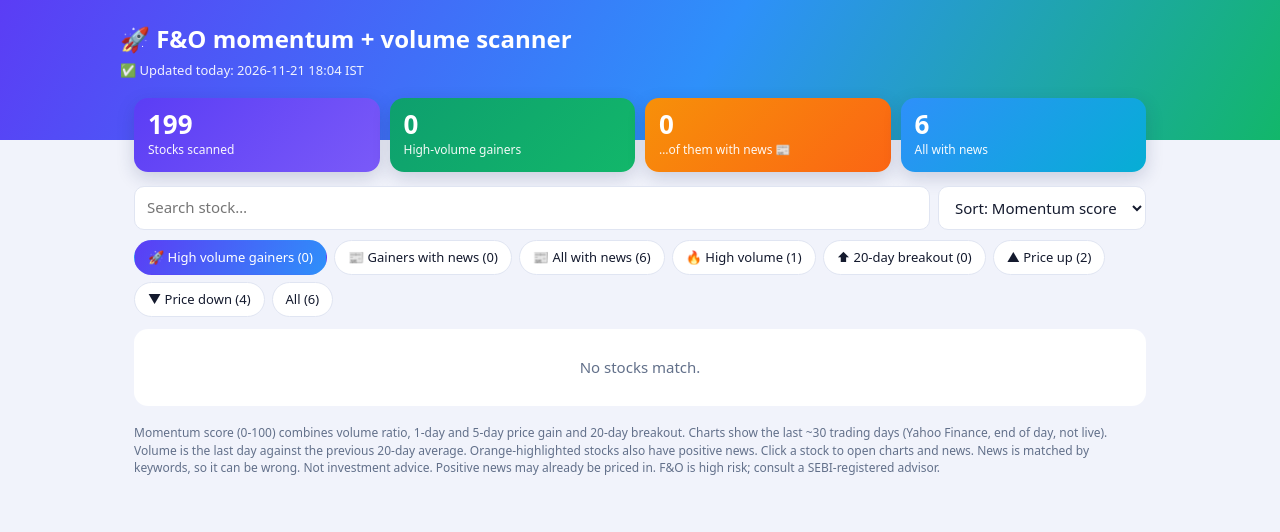
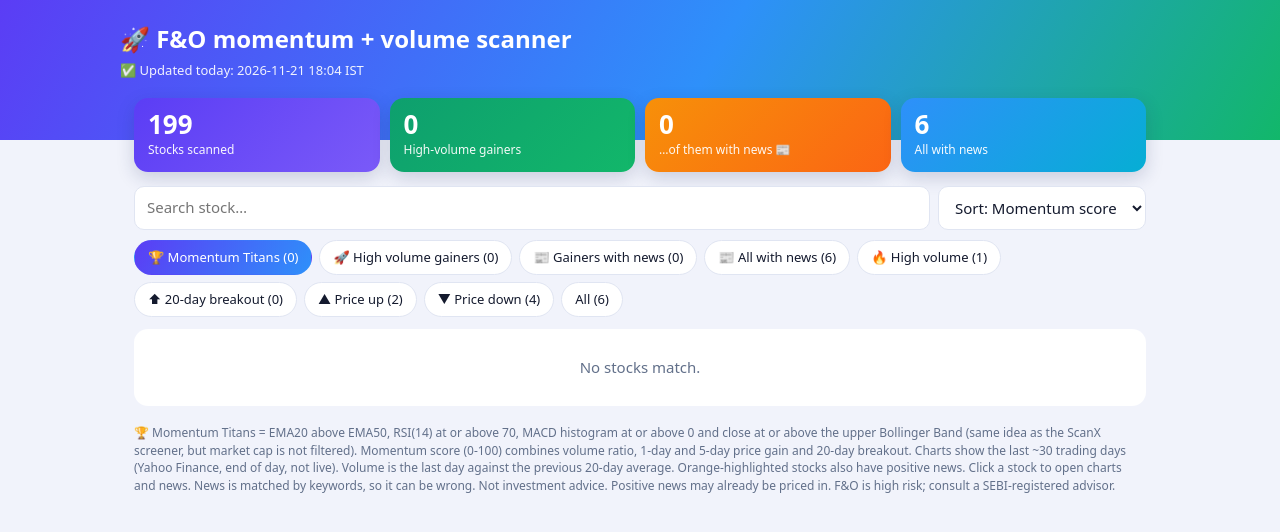
Before and after one commit to velloregamingyt-star/fno-news, a plain HTML site: page index.html in a window 1280 px wide. Drawn offline with Linux system fonts and the light colour scheme.

Commit message:
Update index.html

```diff
--- a/index.html
+++ b/index.html
@@ -58,12 +58,12 @@ svg.sp{width:100%;height:42px;display:block}
 <select id="o"><option value="mom">Sort: Momentum score</option><option value="vol">Sort: Volume ratio</option><option value="score">Sort: News score</option><option value="chg">Sort: Price change</option><option value="az">Sort: A to Z</option></select></div>
 <div class="chips" id="ch"></div>
 <div class="list" id="L"></div>
-<p class="d">Momentum score (0-100) combines volume ratio, 1-day and 5-day price gain and 20-day breakout. Charts show the last ~30 trading days (Yahoo Finance, end of day, not live). Volume is the last day against the previous 20-day average. Orange-highlighted stocks also have positive news. Click a stock to open charts and news. News is matched by keywords, so it can be wrong. Not investment advice. Positive news may already be priced in. F&amp;O is high risk; consult a SEBI-registered advisor.</p>
+<p class="d">🏆 Momentum Titans = EMA20 above EMA50, RSI(14) at or above 70, MACD histogram at or above 0 and close at or above the upper Bollinger Band (same idea as the ScanX screener, but market cap is not filtered). Momentum score (0-100) combines volume ratio, 1-day and 5-day price gain and 20-day breakout. Charts show the last ~30 trading days (Yahoo Finance, end of day, not live). Volume is the last day against the previous 20-day average. Orange-highlighted stocks also have positive news. Click a stock to open charts and news. News is matched by keywords, so it can be wrong. Not investment advice. Positive news may already be priced in. F&amp;O is high risk; consult a SEBI-registered advisor.</p>
 </main><script>
-let D=[],F='mo',N=0;const $=i=>document.getElementById(i);
+let D=[],F='tt',N=0;const $=i=>document.getElementById(i);
 const esc=s=>String(s).replace(/[&<>"]/g,c=>({'&':'&amp;','<':'&lt;','>':'&gt;','"':'&quot;'}[c]));
 const HV=d=>d.vol&&d.vol.ratio>=1.5&&d.vol.chg>0;
-const FIL={mo:['🚀 High volume gainers',HV],mn:['📰 Gainers with news',d=>HV(d)&&d.news.length>0],nw:['📰 All with news',d=>d.news.length>0],hv:['🔥 High volume',d=>d.vol&&d.vol.ratio>=1.5],br:['⬆ 20-day breakout',d=>d.vol&&d.vol.brk],up:['▲ Price up',d=>d.vol&&d.vol.chg>0],dn:['▼ Price down',d=>d.vol&&d.vol.chg<0],all:['All',()=>true]};
+const FIL={tt:['🏆 Momentum Titans',d=>d.vol&&d.vol.titan],mo:['🚀 High volume gainers',HV],mn:['📰 Gainers with news',d=>HV(d)&&d.news.length>0],nw:['📰 All with news',d=>d.news.length>0],hv:['🔥 High volume',d=>d.vol&&d.vol.ratio>=1.5],br:['⬆ 20-day breakout',d=>d.vol&&d.vol.brk],up:['▲ Price up',d=>d.vol&&d.vol.chg>0],dn:['▼ Price down',d=>d.vol&&d.vol.chg<0],all:['All',()=>true]};
 function chips(){$('ch').innerHTML=Object.entries(FIL).map(([k,[t,f]])=>`<button class="chip ${F===k?'on':''}" data-k="${k}">${t} (${D.filter(f).length})</button>`).join('')}
 $('ch').onclick=e=>{const k=e.target.dataset.k;if(k){F=k;r()}};
 function vinfo(x){return x>=1.5?['🔥 High','pa','var(--a)']:x>=1.1?['↑ Above avg','pg','var(--g)']:x>=0.8?['→ Normal','pb','var(--b)']:['↓ Below avg','pr','var(--r)']}
@@ -84,9 +84,9 @@ function r(){chips();N=0;const k=$('q').value.toLowerCase(),m=$('o').value;
  if(v){const [t,cls,col]=vinfo(v.ratio);bc=col;
   price=`<span class="pc ${v.chg>=0?'up':'dn'}">${v.chg>=0?'▲ +':'▼ '}${v.chg}%</span> <span class="nm">₹${v.price}</span>`;
   vol=`<div class="vb"><div class="t"><span class="pill ${cls}">${t}</span><b>${v.ratio}x</b></div><div class="bar"><i style="width:${Math.min(100,v.ratio/2*100)}%;background:${col}"></i></div></div>`;
-  det=(v.closes&&v.closes.length>2?`<div class="charts"><div class="cb"><h4>Price, last ${v.closes?v.closes.length:0} days</h4>${big(v.closes)}</div><div class="cb"><h4>Volume (green = up day, red = down day)</h4>${vbars(v.vols,v.closes,v.avg)}</div></div>`:'')+`<div class="meta">Volume ${v.vol.toLocaleString('en-IN')} vs avg ${v.avg.toLocaleString('en-IN')} · as of ${esc(v.asof)}</div>`}
+  const I=v.ind;det=(I?`<div class="meta" style="padding-top:10px"><b>Indicators:</b> RSI ${I.rsi}${I.rsi>=70?' ✅':''} · EMA20 ${I.ema20} ${I.ema20>I.ema50?'>':'<'} EMA50 ${I.ema50} · MACD hist ${I.macdh}${I.macdh>=0?' ✅':''} · Upper Bollinger ${I.bbup}${v.price>=I.bbup?' ✅ (price above)':''}${v.titan?' · <b>🏆 All Momentum Titans conditions met</b>':''}</div>`:'')+(v.closes&&v.closes.length>2?`<div class="charts"><div class="cb"><h4>Price, last ${v.closes?v.closes.length:0} days</h4>${big(v.closes)}</div><div class="cb"><h4>Volume (green = up day, red = down day)</h4>${vbars(v.vols,v.closes,v.avg)}</div></div>`:'')+`<div class="meta">Volume ${v.vol.toLocaleString('en-IN')} vs avg ${v.avg.toLocaleString('en-IN')} · as of ${esc(v.asof)}</div>`}
  const hn=d.news.length>0,rv=v?v.mom:d.score;
- return `<div class="item${hn?' nw':''}" style="--bc:${bc}"><div class="row"><div><div class="sym">${esc(d.symbol)}${hn?`<span class="nb">📰 ${d.news.length}</span>`:''}</div><div class="nm">${esc(d.name)}</div>${v?`<div class="tg">5d ${v.ret5>=0?'+':''}${v.ret5}%${v.brk?' · ⬆ 20d high':''}</div>`:''}</div><div>${v?spark(v.closes,140,42):''}</div><div>${price}</div>${vol}<div class="sc" style="--v:${rv}" title="Momentum score"><span>${rv}</span></div></div><div class="det">${det}${hn?'':'<div class="meta" style="padding-top:8px">No positive news found in the last 24h</div>'}${d.news.map(n=>`<a href="${esc(n.link)}" target="_blank" rel="noopener">${esc(n.title)}</a>`).join('')}</div></div>`}).join('')||'<div class="empty">No stocks match.</div>'}
+ return `<div class="item${hn?' nw':''}" style="--bc:${bc}"><div class="row"><div><div class="sym">${esc(d.symbol)}${v&&v.titan?`<span class="nb" style="background:var(--p)">🏆</span>`:''}${hn?`<span class="nb">📰 ${d.news.length}</span>`:''}</div><div class="nm">${esc(d.name)}</div>${v?`<div class="tg">5d ${v.ret5>=0?'+':''}${v.ret5}%${v.brk?' · ⬆ 20d high':''}</div>`:''}</div><div>${v?spark(v.closes,140,42):''}</div><div>${price}</div>${vol}<div class="sc" style="--v:${rv}" title="Momentum score"><span>${rv}</span></div></div><div class="det">${det}${hn?'':'<div class="meta" style="padding-top:8px">No positive news found in the last 24h</div>'}${d.news.map(n=>`<a href="${esc(n.link)}" target="_blank" rel="noopener">${esc(n.title)}</a>`).join('')}</div></div>`}).join('')||'<div class="empty">No stocks match.</div>'}
 $('L').onclick=e=>{if(e.target.closest('a'))return;const r=e.target.closest('.row');if(r)r.parentNode.classList.toggle('open')};
 $('q').oninput=r;$('o').oninput=r;
 fetch('data.json?'+Date.now()).then(x=>x.json()).then(j=>{D=j.stocks;
```
